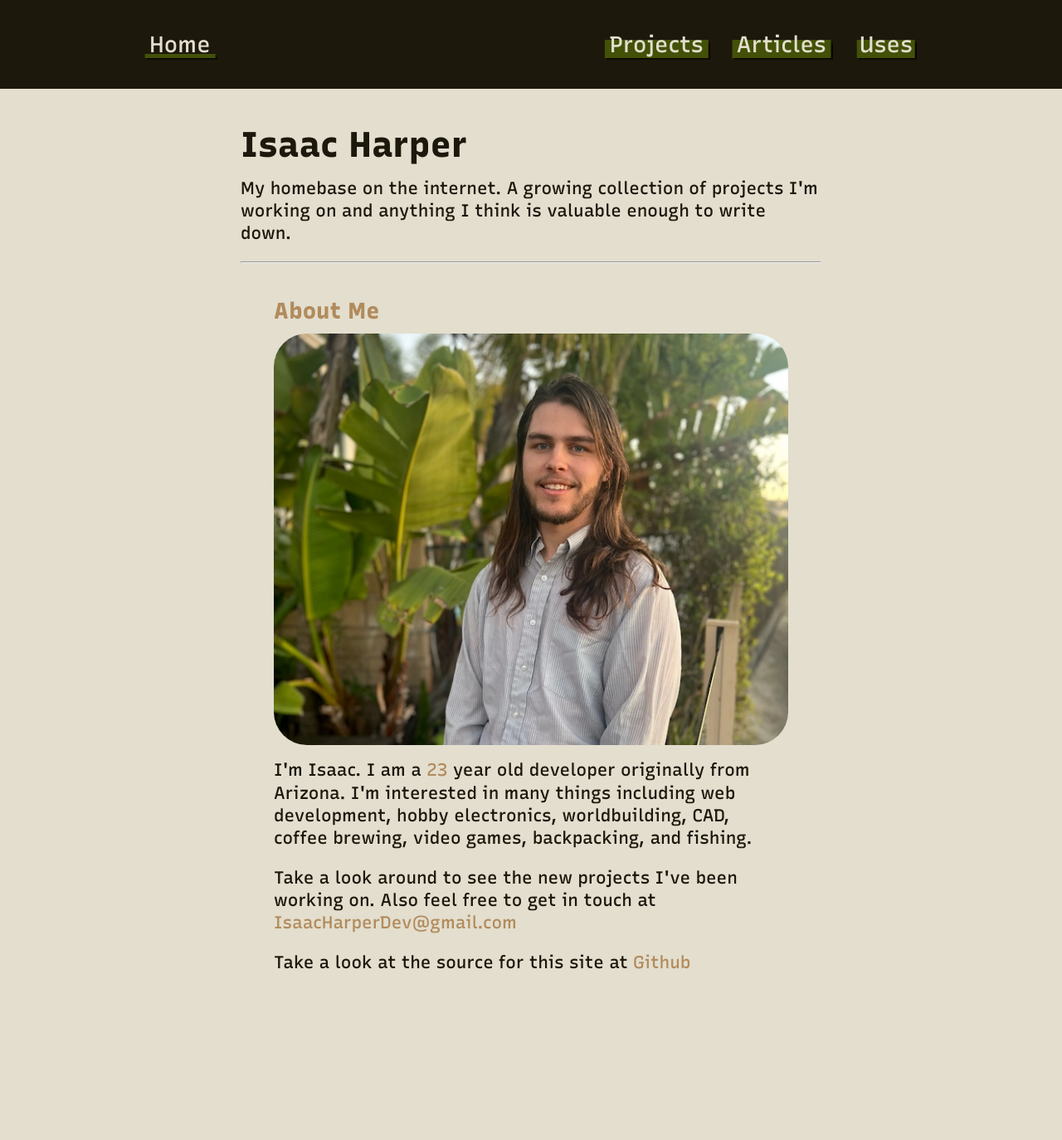
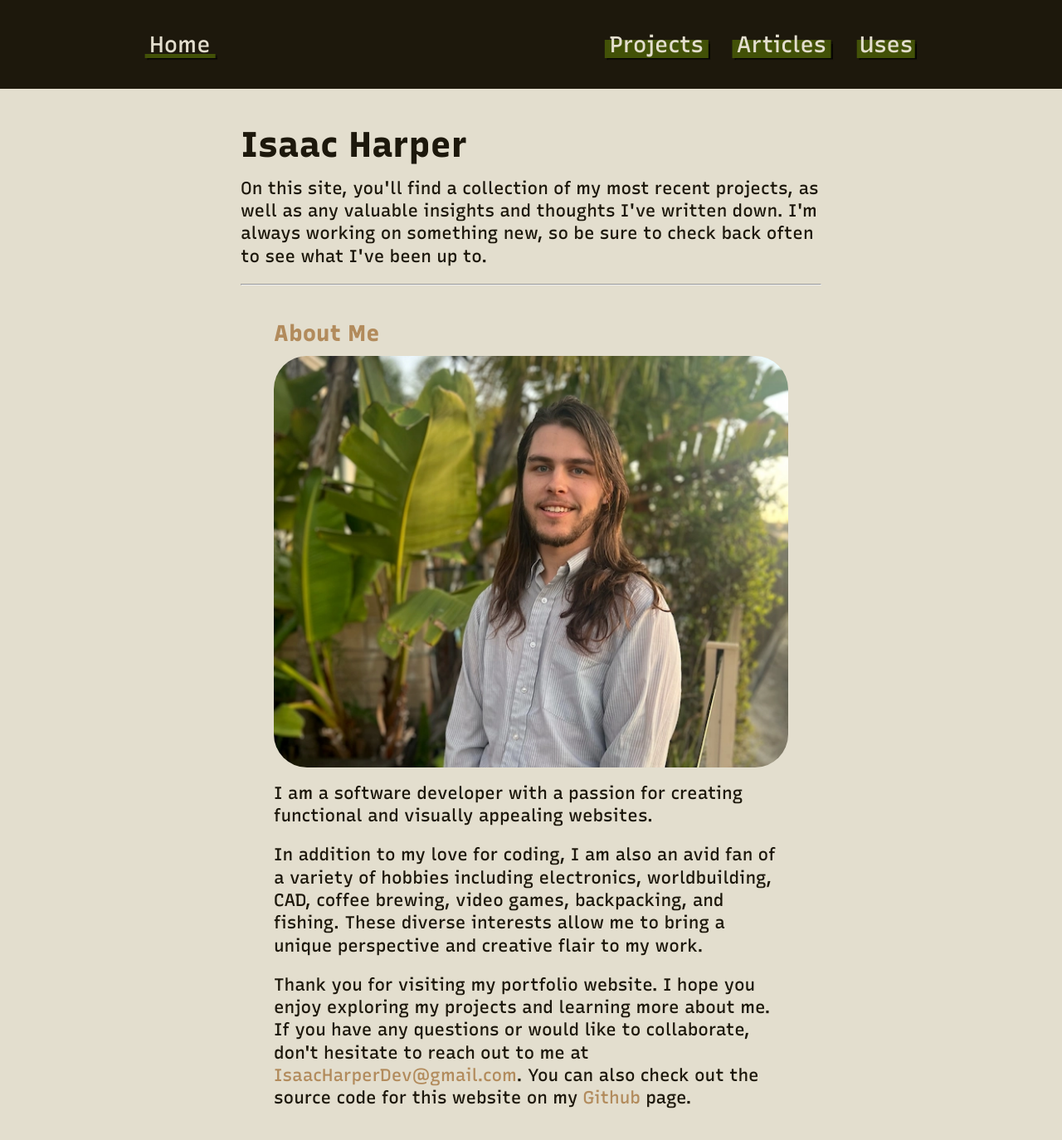
Before and after one commit to Isaac-Harper/Portfolio, a SvelteKit app: page / in a window 1280 px wide. Shown: the top 1374 px of the page at 83% size. Before the commit the page ends 1273 px from the top, so only its background shows below. Built offline with nearby package versions, Linux system fonts and the light colour scheme.

Commit message:
new landing

```diff
--- a/src/routes/+page.svelte
+++ b/src/routes/+page.svelte
@@ -16,16 +16,20 @@
 
 <Page>
     <svelte:fragment  slot="title">Isaac Harper</svelte:fragment>
-    <svelte:fragment  slot="intro">My homebase on the internet. A growing collection of projects I'm working on and anything I think is valuable enough to write down.</svelte:fragment>
+    <svelte:fragment  slot="intro">On this site, you'll find a collection of my most recent projects, as well as any valuable insights and thoughts I've written down. I'm always working on something new, so be sure to check back often to see what I've been up to.
+
+</svelte:fragment>
 
     <svelte:fragment slot="contents">
         <h2 class="highlight">About Me</h2>
         <img src={portrait} alt="Portait" class="img"/>
-        <p>I'm Isaac. I am a <span class="highlight" title={string}>23</span> year old developer originally from Arizona. I'm interested in many things including web development, hobby electronics, worldbuilding, CAD, coffee brewing, video games, backpacking, and fishing. </p>
 
-        <p>Take a look around to see the new projects I've been working on. Also feel free to get in touch at <a href="mailto:isaacharperdev@gmail.com" class="highlight">IsaacHarperDev@gmail.com</a></p>
+        <p>I am a software developer with a passion for creating functional and visually appealing websites.</p>
 
-        <p>Take a look at the source for this site at <a class="highlight" href="https://github.com/Voldari/Portfolio">Github</a></p>
+        <p>In addition to my love for coding, I am also an avid fan of a variety of hobbies including electronics, worldbuilding, CAD, coffee brewing, video games, backpacking, and fishing. These diverse interests allow me to bring a unique perspective and creative flair to my work.</p>
+
+        <p>Thank you for visiting my portfolio website. I hope you enjoy exploring my projects and learning more about me. If you have any questions or would like to collaborate, don't hesitate to reach out to me at <a href="mailto:isaacharperdev@gmail.com" class="highlight">IsaacHarperDev@gmail.com</a>. You can also check out the source code for this website on my <a class="highlight" href="https://github.com/Voldari/Portfolio">Github</a> page.</p>
+
     </svelte:fragment>
 </Page>
 
```
